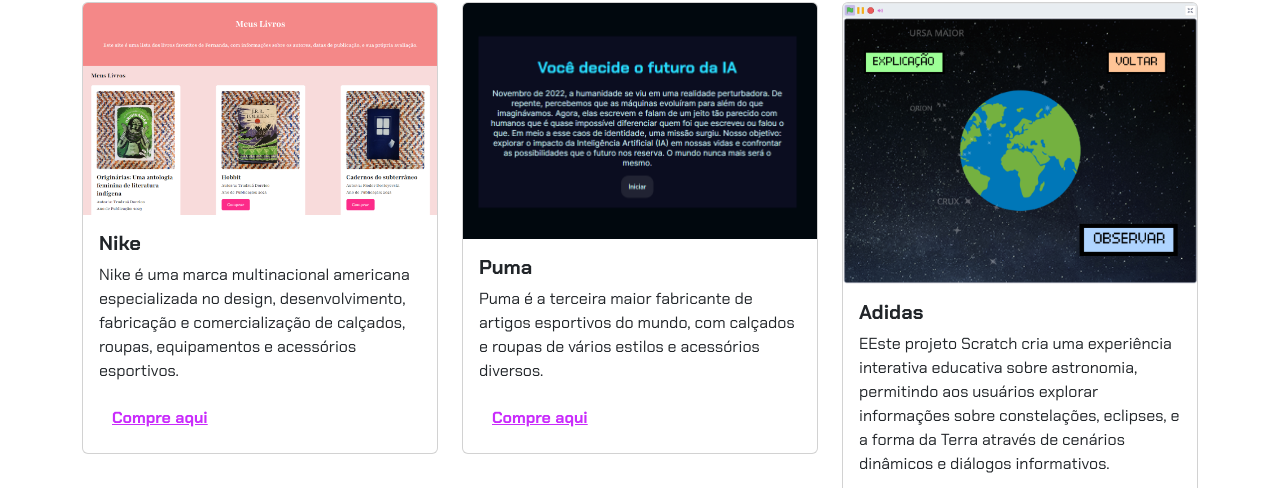
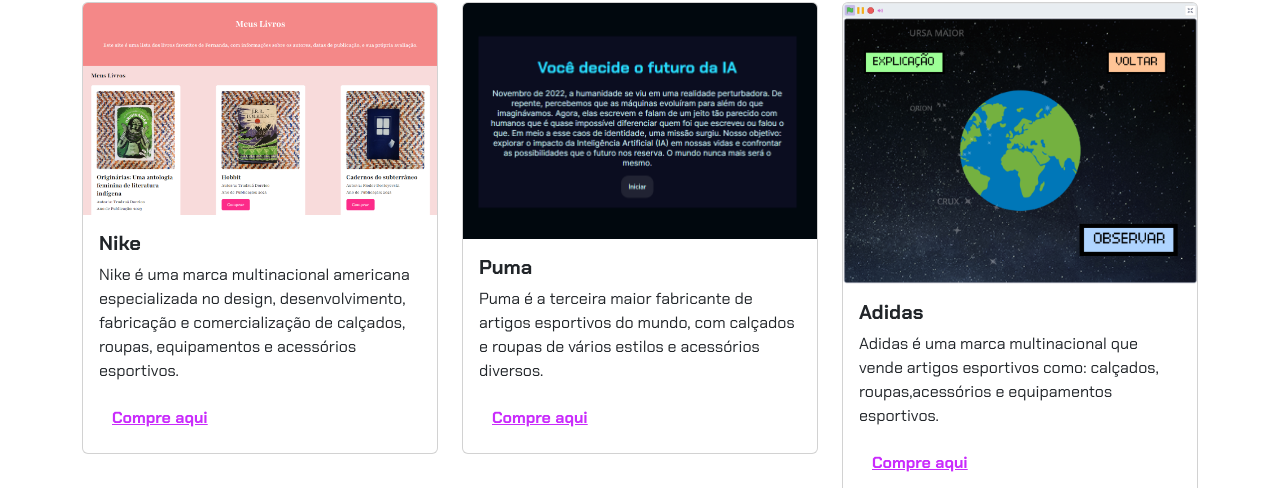
Before and after one commit to maryanafernandes26/vscod, a plain HTML site: page index.html in a window 1280 px wide. Shown: the part 464-952 px from the top of the page. Drawn offline with nearby package versions, Linux system fonts and the light colour scheme; files whose address does not match are found by name.

Commit message:
Update index.html

```diff
--- a/index.html
+++ b/index.html
@@ -59,9 +59,7 @@
                      <div class="card-body">
                          <h5 class="card-title">Adidas
                          </h5>
-                         <p class="card-text">EEste projeto Scratch cria uma experiência interativa educativa sobre
-                             astronomia, permitindo aos usuários explorar informações sobre constelações, eclipses, e a
-                             forma da Terra através de cenários dinâmicos e diálogos informativos.
+                         <p class="card-text">Adidas é uma marca multinacional que vende artigos esportivos como: calçados, roupas,acessórios e equipamentos esportivos.
                          </p>
                          <button type="button" class="btn btn-link" data-bs-toggle="modal" data-bs-target="#modal3">Compre aqui</button>
                      </div>
```
